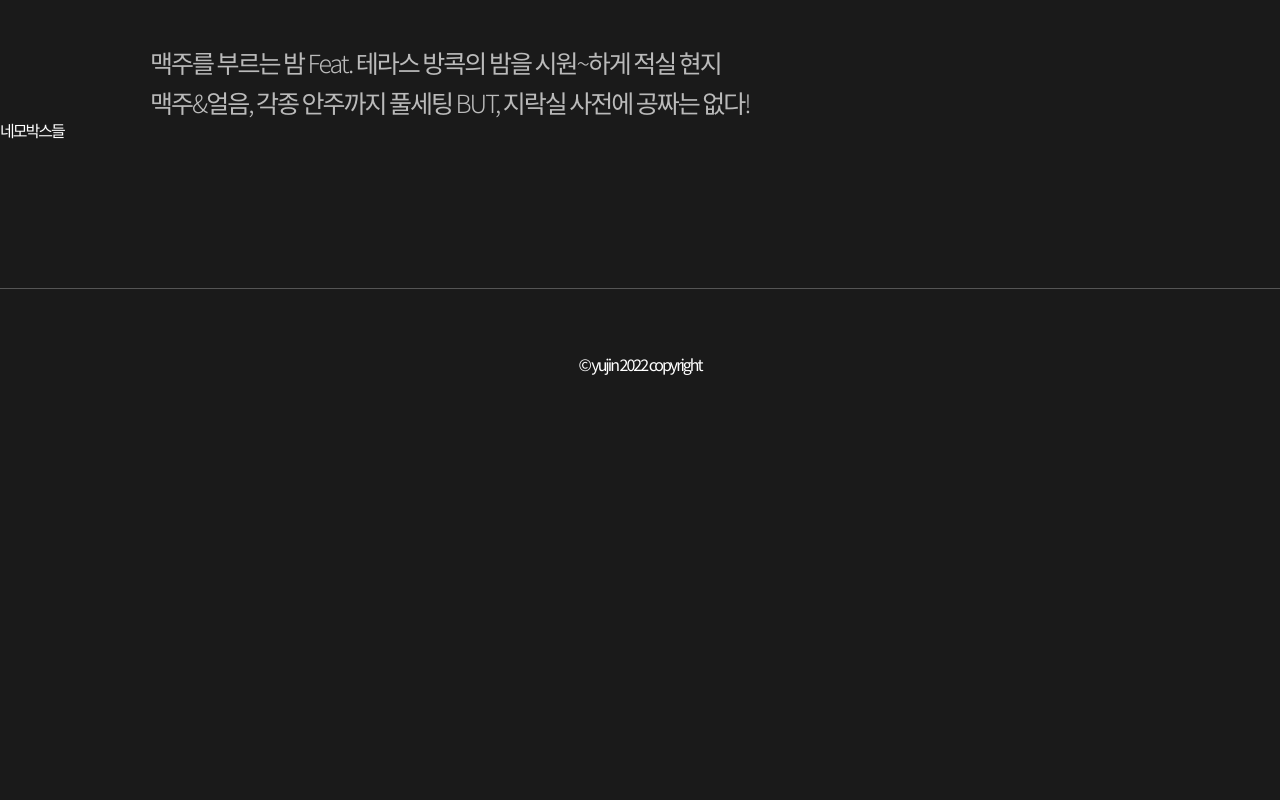
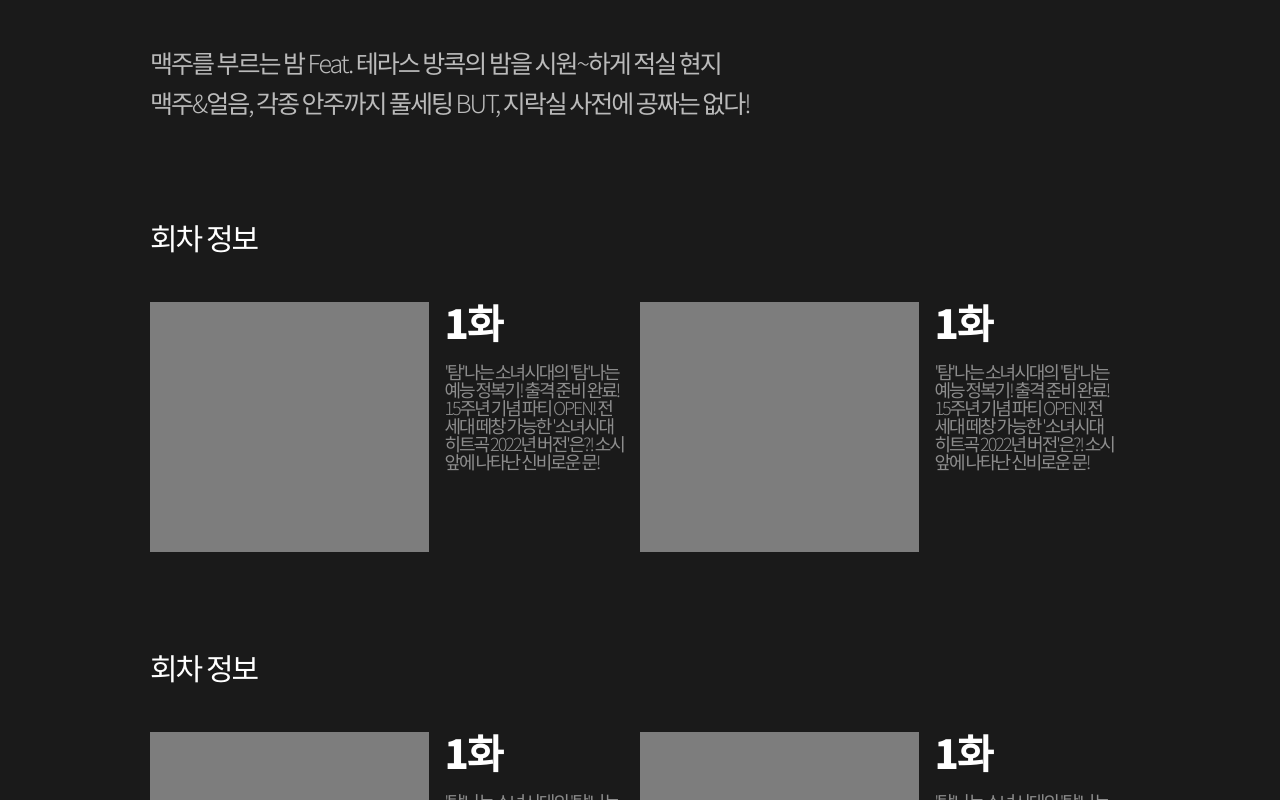
Before and after one commit to yujinkim11/enjoy, a React (Create React App) app: page /#/bannermain in a window 1280 px wide. Shown: the part 760-1560 px from the top of the page. Before the commit the page ends 1199 px from the top, so only its background shows below. Built offline with nearby package versions, Linux system fonts and the light colour scheme.

Commit message:
round page

```diff
--- a/src/conponents/pages/home/BannerMain.js
+++ b/src/conponents/pages/home/BannerMain.js
@@ -3,7 +3,6 @@ import { FontAwesomeIcon } from "@fortawesome/react-fontawesome";
 import styled from "styled-components";
 import { mainStyle } from "../../../styles/globalstyle";
 import { RoundBox } from "./RoundBox";
-import { RoundCon } from "./RoundCon";
 
 const SubMainWrap = styled.div`
   padding: ${mainStyle.padding};
@@ -115,6 +114,7 @@ export const BannerMain = () => {
         </RoundContent>
       </RoundWrap>
       <RoundBox />
+      <RoundBox />
     </>
   );
 };
--- a/src/conponents/pages/home/RoundBox.js
+++ b/src/conponents/pages/home/RoundBox.js
@@ -1,3 +1,76 @@
+import styled from "styled-components";
+import { mainStyle } from "../../../styles/globalstyle";
+
+const RoundBoxWrap = styled.div`
+  margin-top: 100px;
+  padding: ${mainStyle.padding};
+`;
+
+const AllWrap = styled.div`
+  display: flex;
+`;
+
+const Title = styled.div`
+  font-size: 30px;
+  margin-bottom: 50px;
+`;
+const BoxWrap = styled.div`
+  display: flex;
+`;
+const Box = styled.div`
+  width: 350px;
+  height: 250px;
+  background-color: #7d7d7d;
+`;
+
+const ConWrap = styled.div`
+  width: 50%;
+  margin-left: 15px;
+`;
+const Round = styled.h3`
+  font-size: 40px;
+  font-weight: 900;
+  margin-bottom: 20px;
+`;
+const Content = styled.p`
+  font-size: 18px;
+  font-weight: 300;
+  color: rgba(255, 255, 255, 0.5);
+`;
+
 export const RoundBox = () => {
-  return <div>네모박스들</div>;
+  return (
+    <RoundBoxWrap>
+      <Title>회차 정보</Title>
+      <AllWrap>
+        <BoxWrap>
+          <Box></Box>
+          <ConWrap>
+            <Round>1화</Round>
+            <Content>
+              <p>
+                '탐'나는 소녀시대의 '탐'나는 예능 정복기! 출격 준비 완료! 15주년
+                기념 파티 OPEN! 전 세대 떼창 가능한 '소녀시대 히트곡 2022년
+                버전'은?! 소시 앞에 나타난 신비로운 문!
+              </p>
+            </Content>
+          </ConWrap>
+        </BoxWrap>
+
+        <BoxWrap>
+          <Box></Box>
+          <ConWrap>
+            <Round>1화</Round>
+            <Content>
+              <p>
+                '탐'나는 소녀시대의 '탐'나는 예능 정복기! 출격 준비 완료! 15주년
+                기념 파티 OPEN! 전 세대 떼창 가능한 '소녀시대 히트곡 2022년
+                버전'은?! 소시 앞에 나타난 신비로운 문!
+              </p>
+            </Content>
+          </ConWrap>
+        </BoxWrap>
+      </AllWrap>
+    </RoundBoxWrap>
+  );
 };
```
